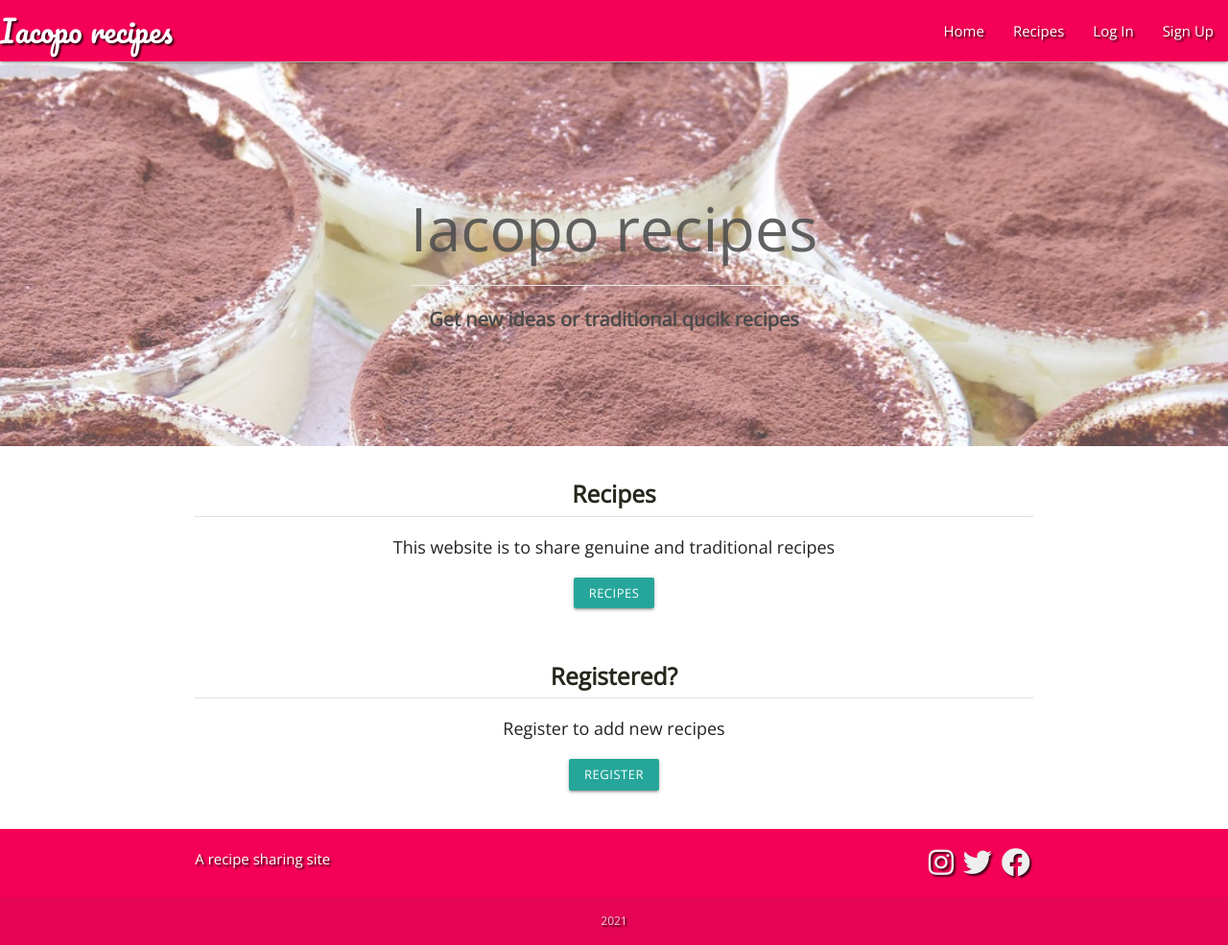
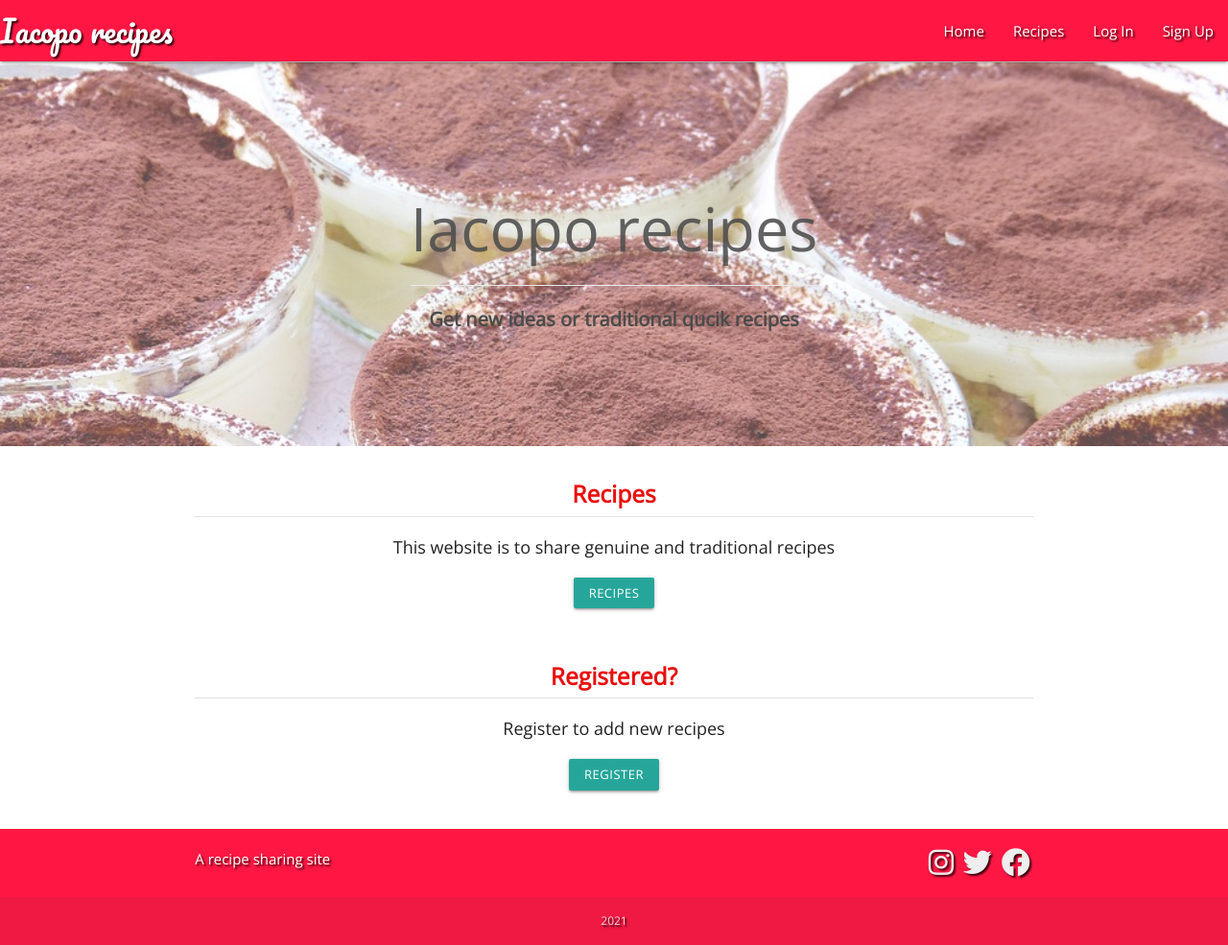
Before and after one commit to Iacopo454/Iacopo-Recipes, a Flask app: page / in a window 1280 px wide. Shown: the whole page at 96% size. Run offline with Flask 2, Linux system fonts and the light colour scheme; some libraries are stand-ins or nearby versions.

Commit message:
change in the style.css

```diff
--- a/static/css/style.css
+++ b/static/css/style.css
@@ -12,7 +12,7 @@ body {
 /* Page headers on top of each html template */
 .page-header {
     font-weight: bold;
-    color: rgb(38, 39, 28);
+    color: rgb(233, 14, 14);
 }
 
 /* --- NAVBAR --- */
--- a/templates/base.html
+++ b/templates/base.html
@@ -37,10 +37,10 @@
 
         <!-- Top Navbar -->
         <div class="navbar-fixed">
-            <nav class="nav-extended text-shadow pink accent-3">
+            <nav class="nav-extended text-shadow red accent-3">
                 <div class="nav-wrapper">
                     <a href="/index" class="brand-logo left">Iacopo recipes</a>
-                    <a href="#" data-target="mobile-demo" class="sidenav-trigger right"><i class="fas fa-bars"></i></a>
+                    <a href="#" data-target="mobile-demo" class="sidenav-trigger right"><i class="search"></i></a>
                     <ul class="right hide-on-med-and-down">
                         <li><a href="{{ url_for('index') }}">Home</a></li>
                         <li><a href="{{ url_for('get_recipes') }}">Recipes</a></li>
@@ -79,7 +79,7 @@
         {% with messages = get_flashed_messages() %}
             {% if messages %}
                 {% for message in messages %}
-                        <h4 class="pink accent-3 center-align">{{ message }}</h4>
+                        <h4 class="red accent-3 center-align">{{ message }}</h4>
                 {% endfor %}
             {% endif %}
         {% endwith %}
@@ -92,7 +92,7 @@
     </main>
 
     <!-- Footer -->
-    <footer class="page-footer text-shadow pink accent-3">
+    <footer class="page-footer text-shadow red accent-3">
         <div class="container">
             <div class="row">
                 <div class="col s6 left-align">
```
